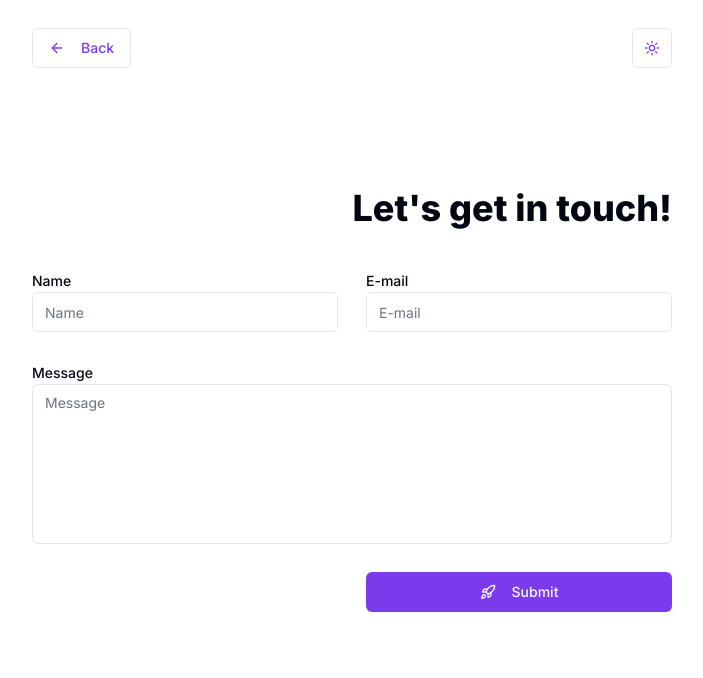
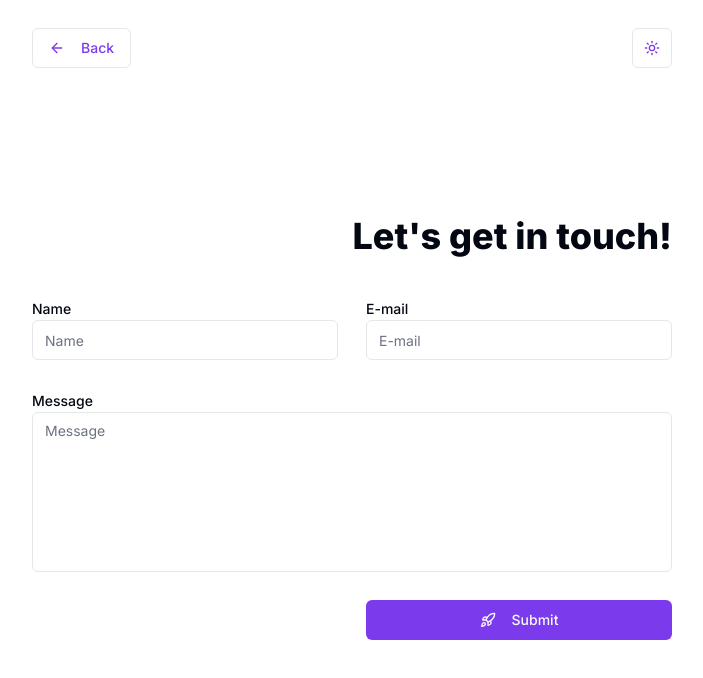
Before and after one commit to IgorKrupenja/nextjs-starter, a Next.js app: page /feedback in a window 1280 px wide. Shown: the top 678 px of the page, without its empty margins (288-991 px from the left). Built offline with nearby package versions, Linux system fonts and the light colour scheme.

Commit message:
Fix top margin

```diff
--- a/src/app/feedback/page.tsx
+++ b/src/app/feedback/page.tsx
@@ -8,7 +8,9 @@ export default function FeedbackPage(): ReactElement {
     <>
       <BackButton className="absolute left-0 top-0 sm:top-3" />
 
-      <h1 className="mb-10 text-4xl font-extrabold sm:ml-auto sm:mr-0">Let&apos;s get in touch!</h1>
+      <h1 className="mb-10 mt-14 text-4xl font-extrabold sm:ml-auto sm:mr-0">
+        Let&apos;s get in touch!
+      </h1>
       <FeedbackForm />
     </>
   );
```
